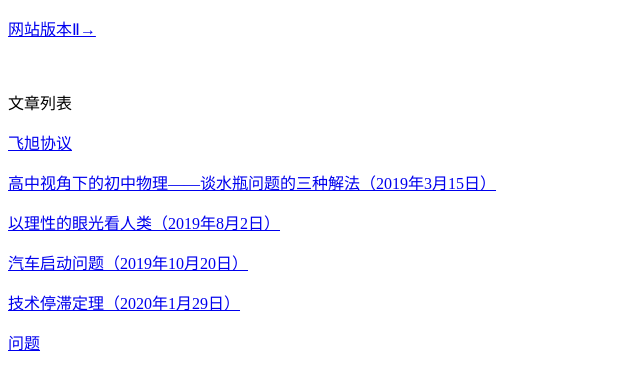
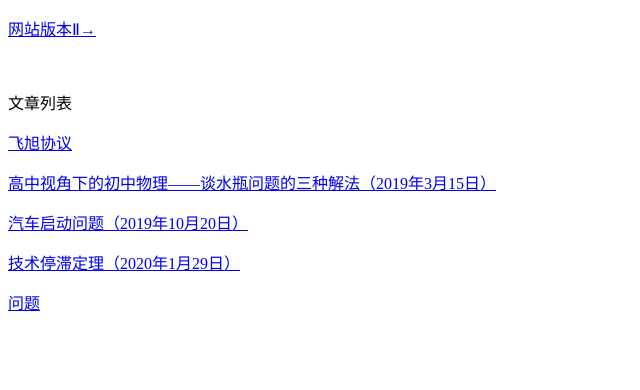
Before and after one commit to feixukeji/feixukeji.github.io, a plain HTML site: page index.html in a window 1280 px wide. Shown: the part 100-490 px from the top of the page, without its empty margins (0-640 px from the left). Drawn offline with Linux system fonts and the light colour scheme.

Commit message:
Update index.html

```diff
--- a/index.html
+++ b/index.html
@@ -7,7 +7,6 @@
   <p>文章列表</p>
   <p><a href="https://feixukeji.github.io/article/飞旭协议.pdf">飞旭协议</a></p>
   <p><a href="https://feixukeji.github.io/article/高中视角下的初中物理——谈水瓶问题的三种解法.pdf">高中视角下的初中物理——谈水瓶问题的三种解法（2019年3月15日）</a></p>
-  <p><a href="https://feixukeji.github.io/article/以理性的眼光看人类.pdf">以理性的眼光看人类（2019年8月2日）</a></p>
   <p><a href="https://feixukeji.github.io/article/汽车启动问题.html">汽车启动问题（2019年10月20日）</a></p>
   <p><a href="https://feixukeji.github.io/article/技术停滞定理.pdf">技术停滞定理（2020年1月29日）</a></p>
   <p><a href="https://feixukeji.github.io/article/问题.html">问题</a></p>
```
